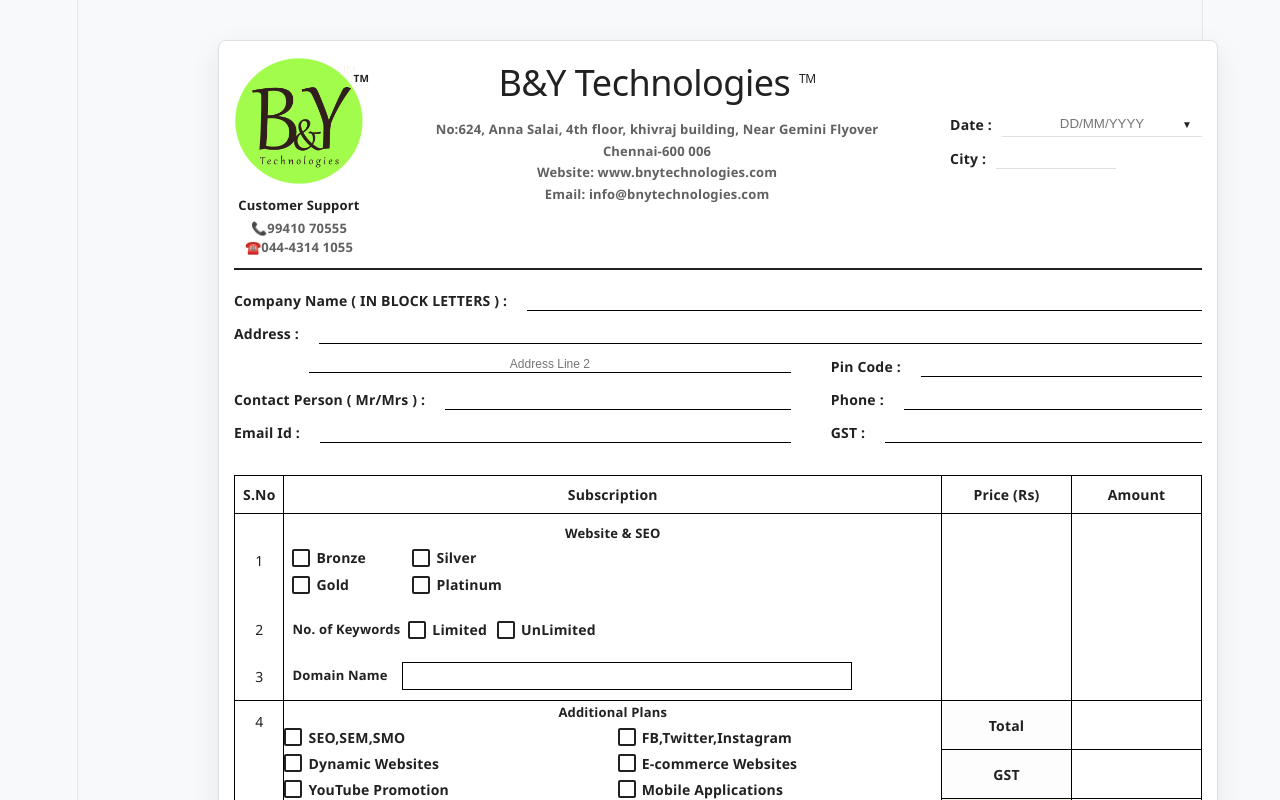
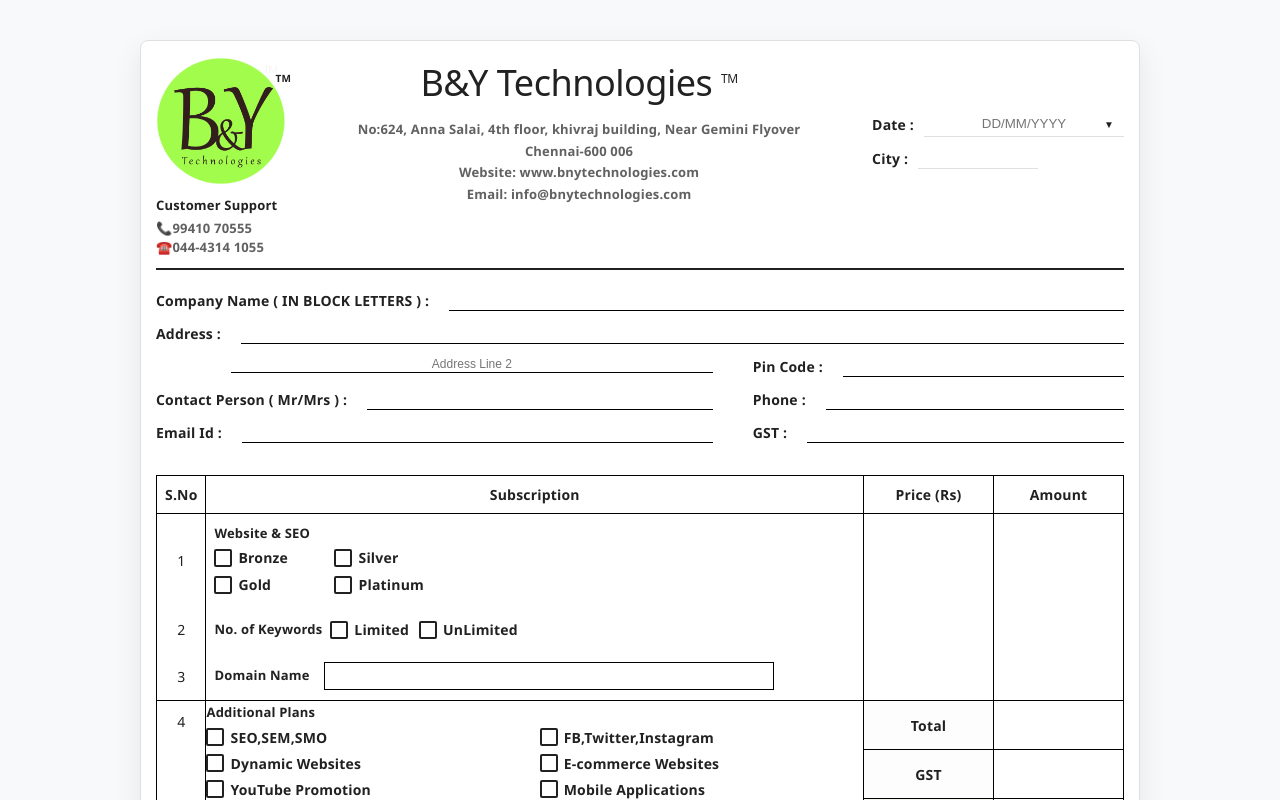
Before and after one commit to thenmozhi-A1/form_frontend, a React (Vite) app: page / in a window 1280 px wide. Shown: the top 800 px of the page. Built offline with nearby package versions, Linux system fonts and the light colour scheme.

Commit message:
Updated files

```diff
--- a/src/App.css
+++ b/src/App.css
@@ -14,8 +14,8 @@
 html, body {
   margin: 0;
   padding: 0;
-  width: 100vw;
-  overflow-x: hidden !important;
+  width: 100%;
+  min-height: 100%;
   position: relative;
 }
 
@@ -47,15 +47,16 @@ textarea {
 
 .page-container {
   min-height: 100vh;
+  width: 100%;
+  display: flex;
   padding: 40px 20px;
-  display: flex;
-  justify-content: center;
-  align-items: flex-start;
-  width: 100vw;
-  overflow-x: hidden !important;
+  box-sizing: border-box;
+  background-color: var(--bg-color);
+  overflow-y: auto;
 }
 
 .form-wrapper {
+  margin: auto;
   width: 1000px;
   max-width: 100%;
   background: var(--form-bg);
--- a/src/index.css
+++ b/src/index.css
@@ -55,12 +55,8 @@ body {
 }
 
 #root {
-  width: 1126px;
-  max-width: 100%;
-  margin: 0 auto;
-  text-align: center;
-  border-inline: 1px solid var(--border);
-  min-height: 100svh;
+  width: 100%;
+  min-height: 100vh;
   display: flex;
   flex-direction: column;
   box-sizing: border-box;
```
